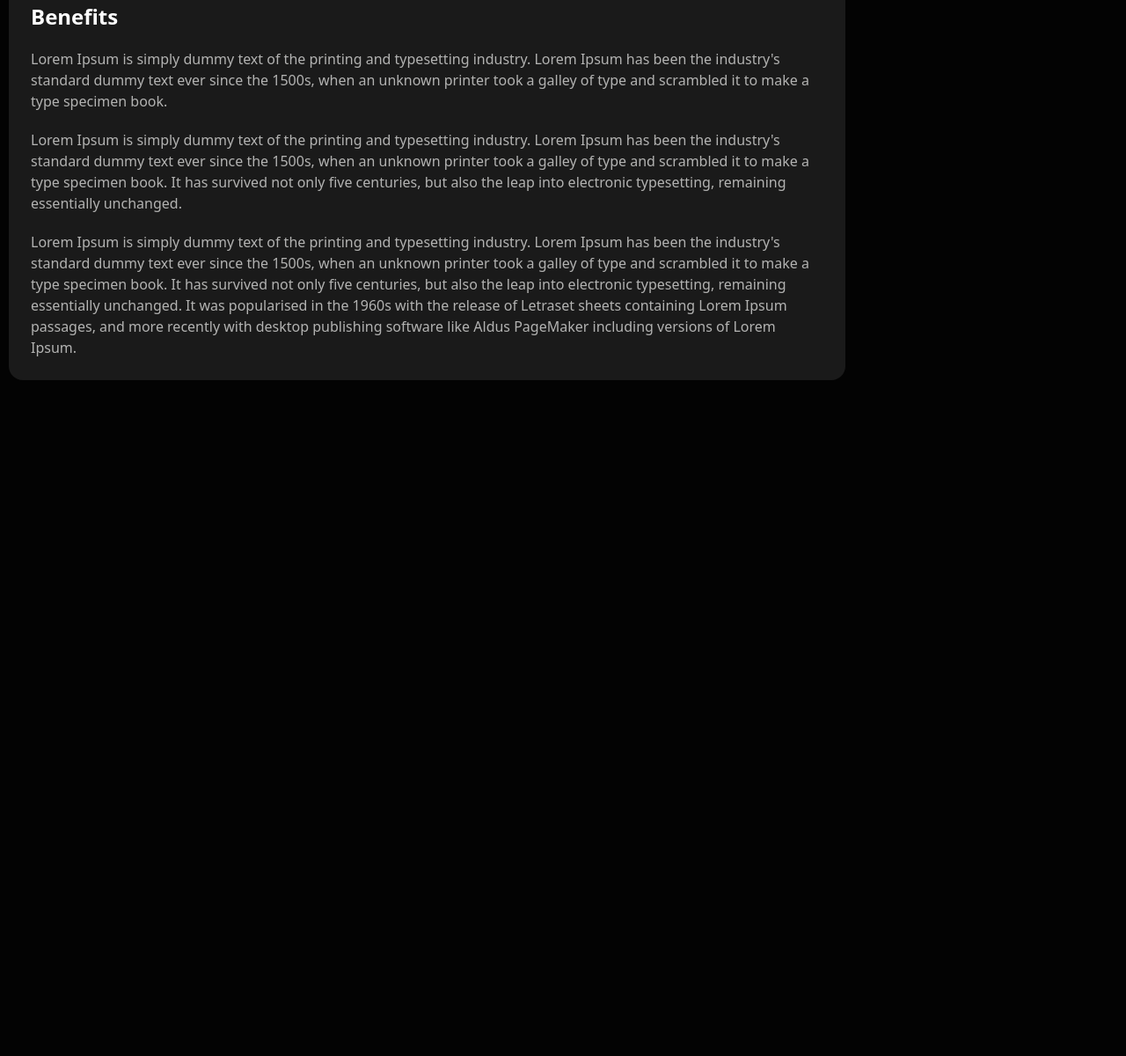
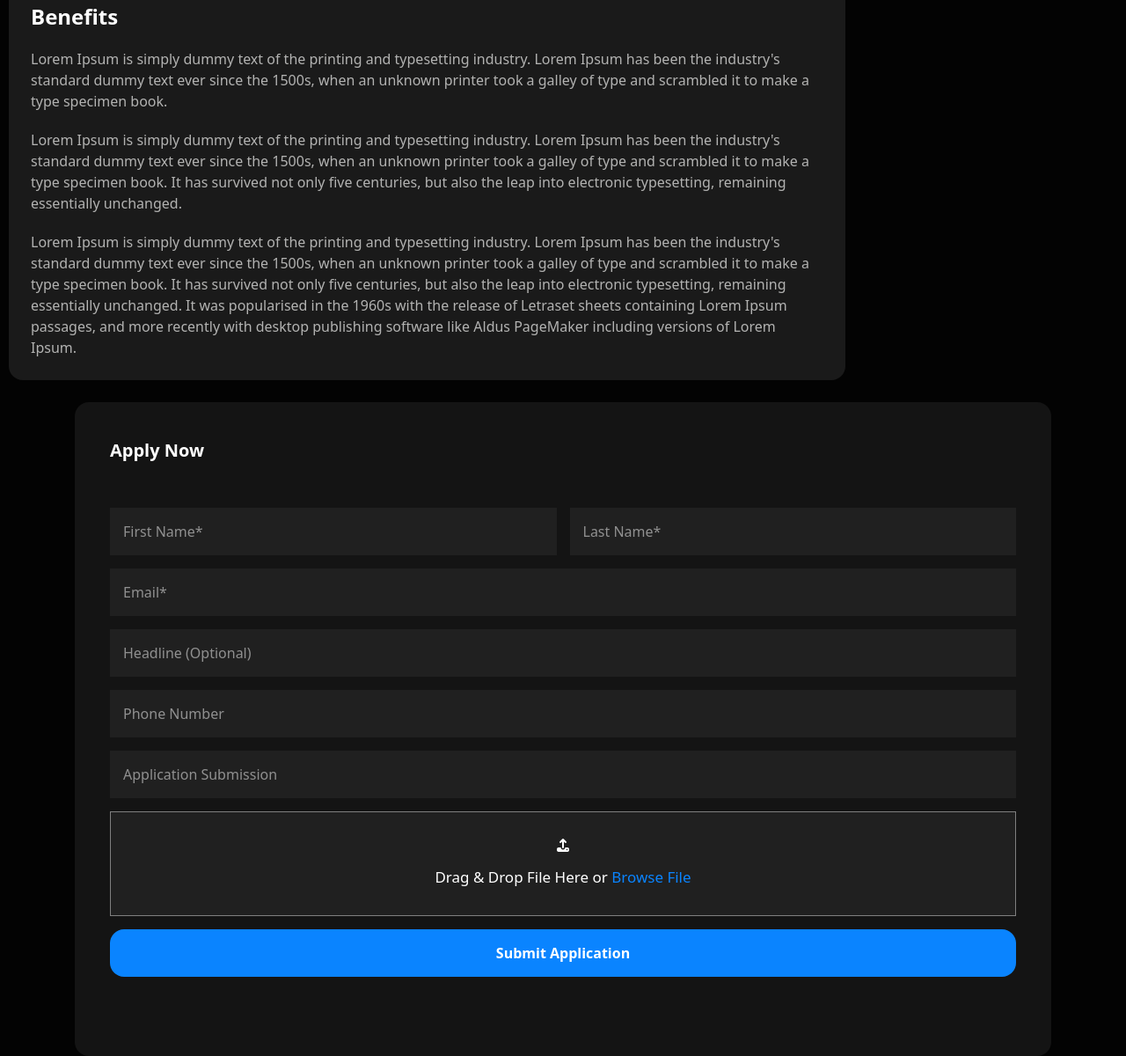
Before and after one commit to muhammadnazarov1724-cell/P.exam-week3, a website: page src/page4.html in a window 1280 px wide. Shown: the part 1724-2924 px from the top of the page at 88% size. Before the commit the page ends 2181 px from the top, so only its background shows below. Drawn offline with Linux system fonts and the light colour scheme.

Commit message:
main s-2 p4

```diff
--- a/src/page4.html
+++ b/src/page4.html
@@ -5,6 +5,14 @@
     <meta name="viewport" content="width=device-width, initial-scale=1.0" />
     <title>Document</title>
     <link rel="stylesheet" href="./output.css" />
+        <link
+      rel="stylesheet"
+      href="https://cdnjs.cloudflare.com/ajax/libs/font-awesome/7.0.1/css/all.min.css"
+      integrity="sha512-2SwdPD6INVrV/lHTZbO2nodKhrnDdJK9/kg2XD1r9uGqPo1cUbujc+IYdlYdEErWNu69gVcYgdxlmVmzTWnetw=="
+      crossorigin="anonymous"
+      referrerpolicy="no-referrer"
+    />
+
   </head>
   <body class="bg-[#030303] text-white">
     <header
@@ -202,6 +210,24 @@
             </div>
 
       </section>
+      <section class="bg-[#141414] p-[40px] mx-[10px] rounded-2xl max-w-[1300px] m-auto lg:mx-[85px]">
+        <p class="text-[18px] font-bold lg:text-[20px]">Apply Now</p>
+        <div class="my-[50px] flex flex-col gap-[15px]">
+          <div class="flex flex-col gap-[15px] lg:flex-row">
+            <input class="bg-[#202020] p-[15px] rounded-7px w-[100%]" placeholder="First Name*">
+            <input class="bg-[#202020] p-[15px] rounded-7px w-[100%]" placeholder="Last Name*">
+          </div>
+            <input class="bg-[#202020] p-[15px] rounded-7px w-[100%]" placeholder="Email*">
+            <input class="bg-[#202020] p-[15px] rounded-7px w-[100%]" placeholder="Headline (Optional)">
+            <input class="bg-[#202020] p-[15px] rounded-7px w-[100%]" placeholder="Phone Number">
+            <input class="bg-[#202020] p-[15px] rounded-7px w-[100%]" placeholder="Application Submission">
+            <div class="bg-[#202020] border border-[gray] flex flex-col gap-[15px] p-[30px] items-center justify-center">
+            <i class="fa-solid w-[50px] m-auto fa-upload"></i>
+            <p class="text-[13px] lg:text-[17px]">Drag & Drop File Here or <span class="text-[#0A84FF]">Browse File</span></p>
+            </div>
+            <button class="bg-[#0A84FF] font-bold py-[15px] rounded-2xl">Submit Application</button>
+        </div>
+      </section>
     </main>
   </body>
 </html>
```
Also changed, not shown: src/images/Frame 81.png (added), src/output.css.
